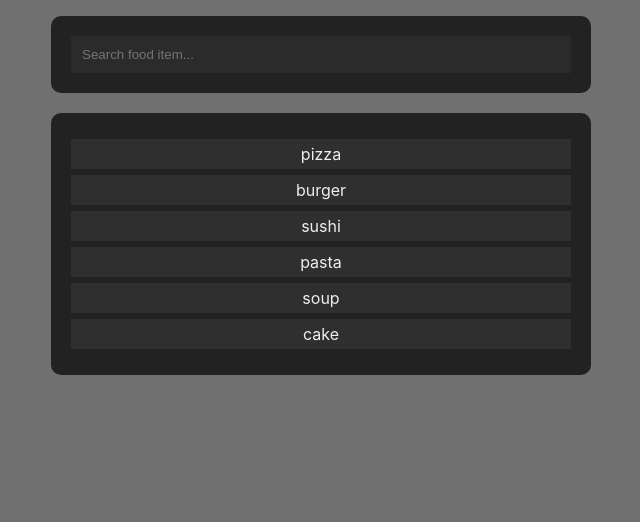
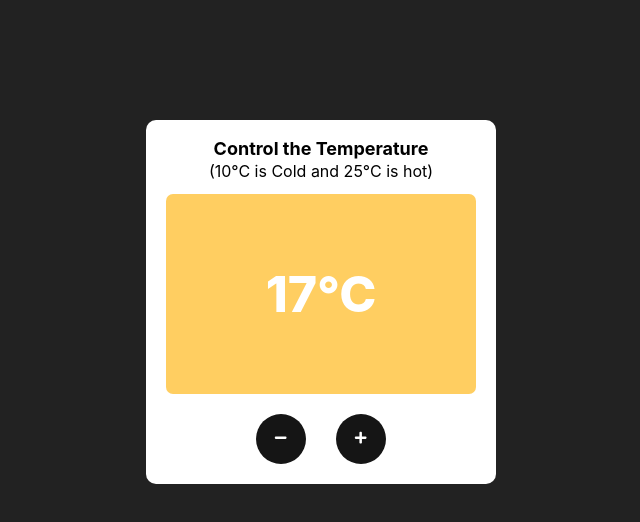
Before and after one commit to mohitdevelops/react-projects, a React (Create React App) app: page / in a window 1280 px wide. Shown: the top 522 px of the page, without its empty margins (319-959 px from the left). Built offline with nearby package versions, Linux system fonts and the light colour scheme.

Commit message:
adding temperature control app as third project

```diff
--- a/src/App.css
+++ b/src/App.css
@@ -1,4 +1,87 @@
+*{
+  box-sizing: border-box;
+}
 body{
-  padding: 1rem;
-  background-color: rgba(34, 34, 34, 0.644);
+  background-color: #222;
+  padding: 20px;
 }
+h4,p{
+  margin: 0;
+  line-height: 1;
+}
+h4{
+  font-size: 18px;
+}
+p{
+  margin-top: 5px;
+}
+.mainWrap{
+  background-color: rgb(255, 255, 255);
+  padding: 20px;
+  border-radius: 10px;
+  text-align: center;
+  max-width: 350px;
+  width: 100%;
+  margin: 100px auto;
+}
+.temp{
+  padding: 20px;
+  font-size: 50px;
+  font-weight: 800;
+  color: #fff;
+  display: flex;
+  align-items: center;
+  justify-content: center;
+  height: 200px;
+  border-radius: 7px;
+  transition: 2s ease;
+  position: relative;
+  margin-top: 15px;
+}
+.temp::after{
+  content: "";
+  transition: 2s ease;
+  font-size: 30px;
+  position: absolute;
+  top: 20px;
+  opacity: 0;
+}
+.normal{
+  background-color: #ffce61;
+}
+.hot{
+  background-color: #ef4136;
+}
+.hot::after{
+  content: "🥵";
+  right: 20px;
+  opacity: 1;
+}
+.cold{
+  background-color: #4984b8;
+}
+.cold::after{
+  content: "🥶";
+  left: 20px;
+  opacity: 1;
+}
+.control{
+  margin-top: 20px;
+  display: flex;
+  gap: 30px;
+  justify-content: center;
+}
+button{
+  color: #fff;
+  background-color: rgb(21, 21, 21);
+  border: none;
+  width: 50px;
+  height: 50px;
+  line-height: 50px;
+  text-align: center;
+  border-radius: 50%;
+  cursor: pointer;
+}
+button:active{
+  background-color: rgb(96, 96, 96);
+}
--- a/src/App.js
+++ b/src/App.js
@@ -1,15 +1,51 @@
-import { Component, Fragment } from "react";
+import { useState } from "react";
+import { FaPlus, FaMinus } from "react-icons/fa";
 import "./App.css";
-import FindFood from "./comp/FindFood";
+document.title = "Temperature Control";
 
-class App extends Component {
-	render() {
-		return (
-			<Fragment>
-				<FindFood />
-			</Fragment>
-		);
-	}
+function App() {
+	const [temp, setTemp] = useState(17);
+	const [colorChange, setColorChange] = useState("normal");
+
+	const increaseTemp = () => {
+		if (temp === 30) return;
+		const currTemp = temp + 1;
+		setTemp(currTemp);
+		if (currTemp >= 25) {
+			setColorChange("hot");
+		} else if (currTemp < 25 && currTemp > 10) {
+			setColorChange("normal");
+		}
+	};
+
+	const decreaseTemp = () => {
+		if (temp === 0) return;
+		const currTemp = temp - 1;
+		setTemp(currTemp);
+		if (currTemp <= 10) {
+			setColorChange("cold");
+		} else if (currTemp < 25 && currTemp > 10) {
+			setColorChange("normal");
+		}
+	};
+
+	return (
+		<div className="mainWrap">
+      <h4>Control the Temperature</h4>
+      <p>(10°C is Cold and 25°C is hot)</p>
+			<div className={`temp ${colorChange}`}>
+				<div>{temp}°C</div>
+			</div>
+			<div className="control">
+				<button onClick={decreaseTemp}>
+					<FaMinus />
+				</button>
+				<button onClick={increaseTemp}>
+					<FaPlus />
+				</button>
+			</div>
+		</div>
+	);
 }
 
 export default App;
```
